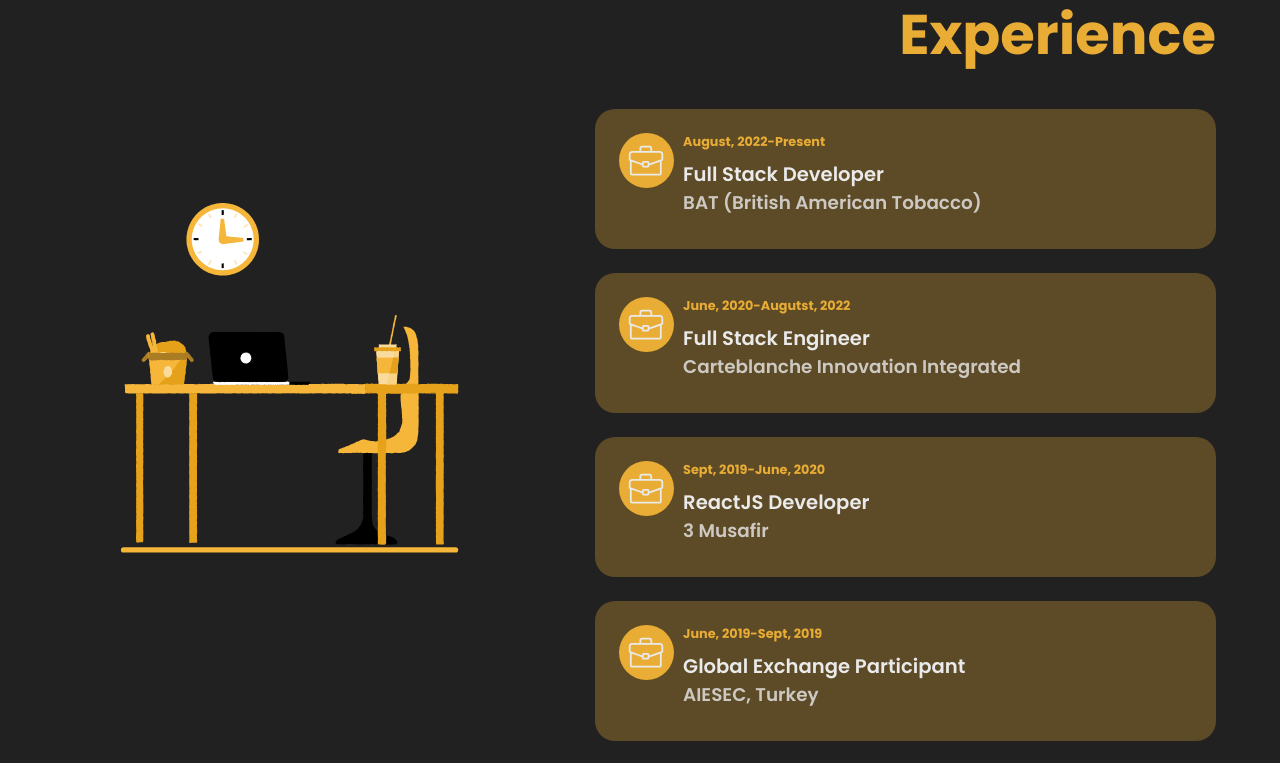
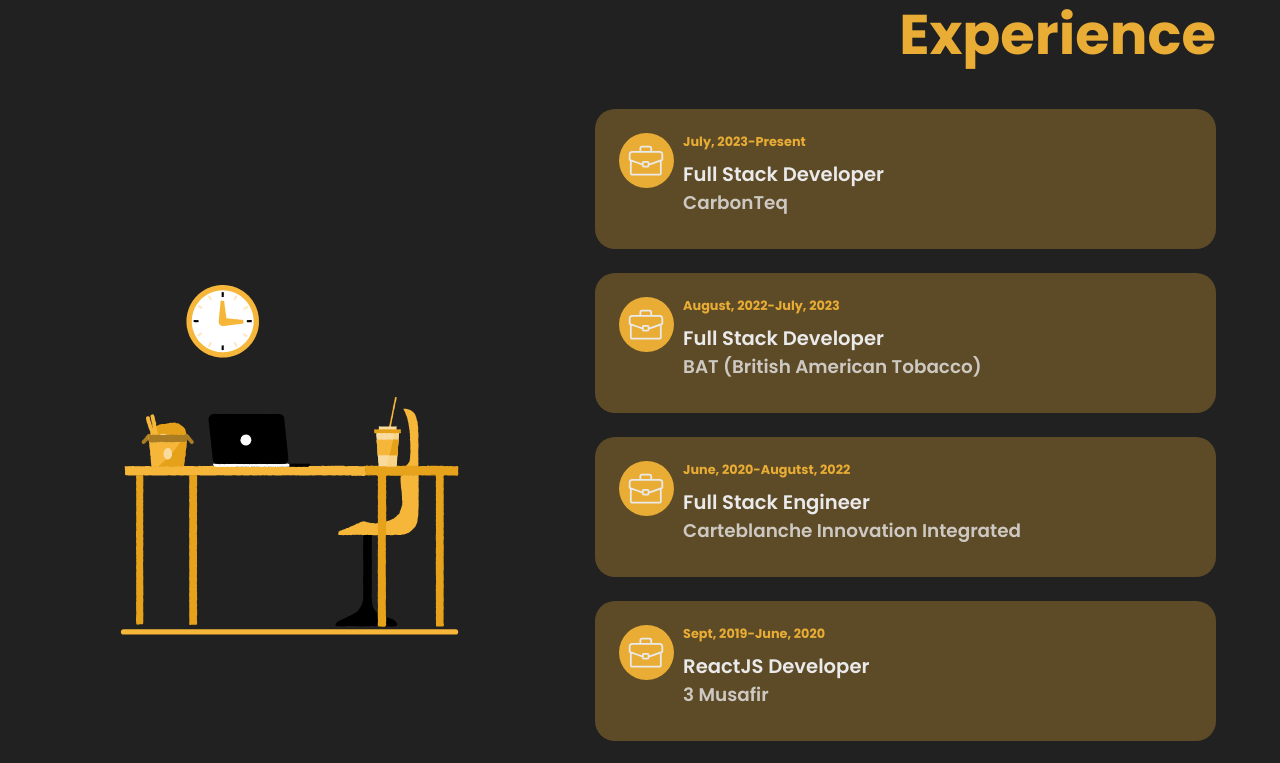
Before and after one commit to Hameezr/Hameez-Portfolio, a React (Create React App) app: page / in a window 1280 px wide. Shown: the part 840-1603 px from the top of the page. Built offline with nearby package versions, Linux system fonts and the light colour scheme; a web font is replaced by a local one.

Commit message:
Added CT to experiences

```diff
--- a/src/data/contactsData.js
+++ b/src/data/contactsData.js
@@ -1,5 +1,5 @@
 export const contactsData = {
     email: 'hameexr@gmail.com',
     phone: '+923444225504',
-    address: '392-P Block, Dha, Lahore, Pakistan',
+    address: 'Lahore, Pakistan',
 }
--- a/src/data/experienceData.js
+++ b/src/data/experienceData.js
@@ -1,10 +1,28 @@
 export const experienceData = [
     {
         id: 1,
+        company: 'CarbonTeq',
+        jobtitle: 'Full Stack Developer',
+        startYear: 'July, 2023',
+        endYear: 'Present',
+        details: [`Led the backend team in engineering optimal solutions for a fintech product, with focus on optimizing system architecture and reducing technical debt. This involved implementing best coding practices and embracing advanced technologies, resulting in efficient, scalable, and robust backend services.`,
+    'Developed a Fintech B2B SaaS product using NestJS, TypeORM, and PostgreSQL, focusing on robust performance and security.',
+    'Implemented Domain-Driven Design (DDD) and Hexagonal Architecture principles to enhance scalability, maintainability, and consistency of the codebase.',
+    'Applied DDD techniques to accurately interpret client requirements, prioritizing business objectives and use cases to facilitate business scaling and enhance the UX.',
+    `Implemented Stripe and ACHQ for sophisticated payment gateway processing, managing complex payment infrastructures including recurring, subscription, and custom payment flows involving 4 unique entities.`,
+    `Conducted in-depth PR reviews to maintain high standards of code quality.`,
+    `Assisted deployment processes using GCP, Docker, Kubernetes, and Helm charts, ensuring efficient and reliable deployment cycles.`,
+    `Developed a comprehensive logging strategy, ensuring high system availability and real-time problem diagnosis.`,
+    `Implemented rigorous security protocols safeguarding sensitive financial data.`,
+    `Played a pivotal role in the decision-making process for technology stacks and tool selection, aligning with project requirements and long-term objectives.`,
+    ]
+    },
+    {
+        id: 2,
         company: 'BAT (British American Tobacco)',
         jobtitle: 'Full Stack Developer',
         startYear: 'August, 2022',
-        endYear: 'Present',
+        endYear: 'July, 2023',
         details: [`Developing an AI based OCR web platform to automate document reviews and validation process.`,
     'Developing UI/UX features using React Typescript, Python, HTML and CSS.',
     'Developing backend APIs using Python, with integration to Azure CosmosDB, Azure Storage, and GCP Vision API. ',
@@ -13,7 +31,7 @@
     ]
     },
     {
-        id: 2,
+        id: 3,
         company: 'Carteblanche Innovation Integrated',
         jobtitle: 'Full Stack Engineer',
         startYear: 'June, 2020',
@@ -26,7 +44,7 @@
     ]
     },
     {
-        id: 3,
+        id: 4,
         company: '3 Musafir',
         jobtitle: 'ReactJS Developer',
         startYear: 'Sept, 2019',
@@ -36,7 +54,7 @@
         'Led UX research with a team of 3 people, to create user stories, non-functional requirements, and acceptance criteria, and prepared test cases.'],
     },
     {
-        id: 4,
+        id: 5,
         company: 'AIESEC, Turkey',
         jobtitle: 'Global Exchange Participant',
         startYear: 'June, 2019',
```
Also changed, not shown: 1 other file (tests, documents, lock files or other folders).
